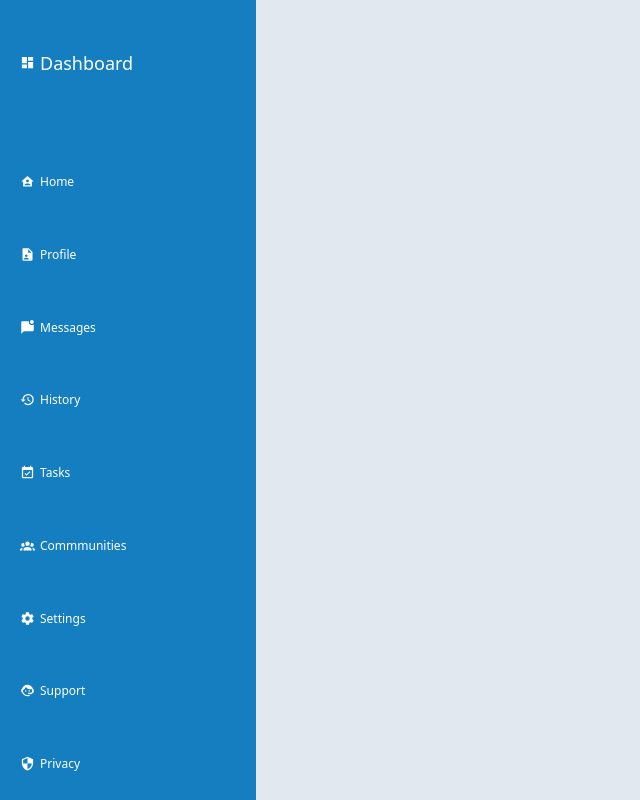
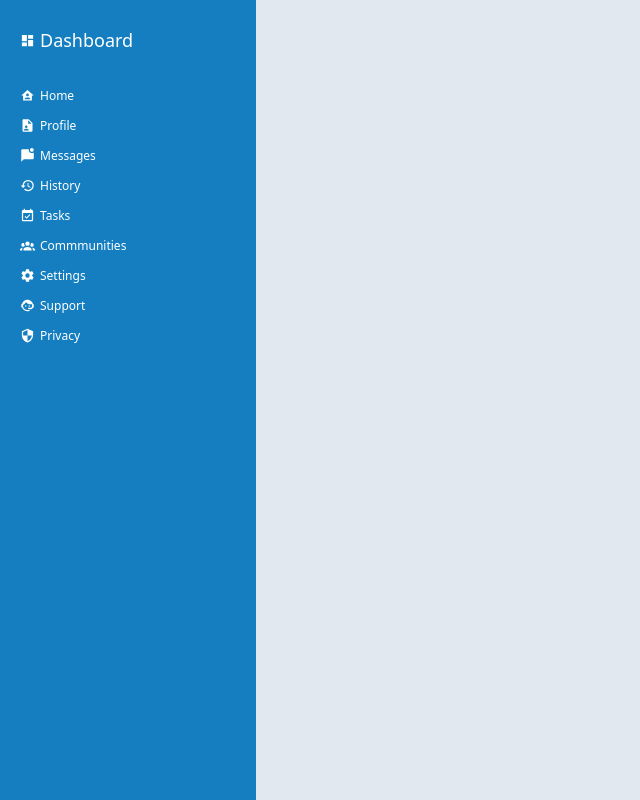
Before and after one commit to meepoorkeepo/grid_tuto, a plain HTML site: page index.html in a window 1280 px wide. Shown: the whole page, without its empty margins (0-640 px from the left). Drawn offline with Linux system fonts and the light colour scheme.

Commit message:
SIDEBAR_FINAL

```diff
--- a/index.html
+++ b/index.html
@@ -9,7 +9,7 @@
 <body>
     <div class="maincountainer">
         <div class="sidebar">
-            <div class="sidebarchild" style="padding-bottom: 20px;">
+            <div class="sidebarchild">
                 <img src="./view-dashboard.svg" style="filter: invert(100%);" height="15px" alt="">
                 <p style="font-size: larger; font-size: large;">Dashboard</p></div>
             <div id="home" class="sidebarchild">
--- a/stylesheet.css
+++ b/stylesheet.css
@@ -14,7 +14,7 @@ body{
     background-color: #147ec0;
     grid-row: 1/13;
     display: grid;
-    grid-template-rows:repeat(1,2fr) repeat(9,1fr);
+    grid-template-rows:repeat(1,80px) repeat(9,30PX);
 
 }
 
@@ -26,10 +26,8 @@ body{
     display: grid;
     display: flex;
     place-items: center;
+    cursor: pointer;
 }
 .sidebarchild > p {
     padding-left: 5px;
 }
-.sidebar > img{
-    filter: invert(100%);
-}
```
